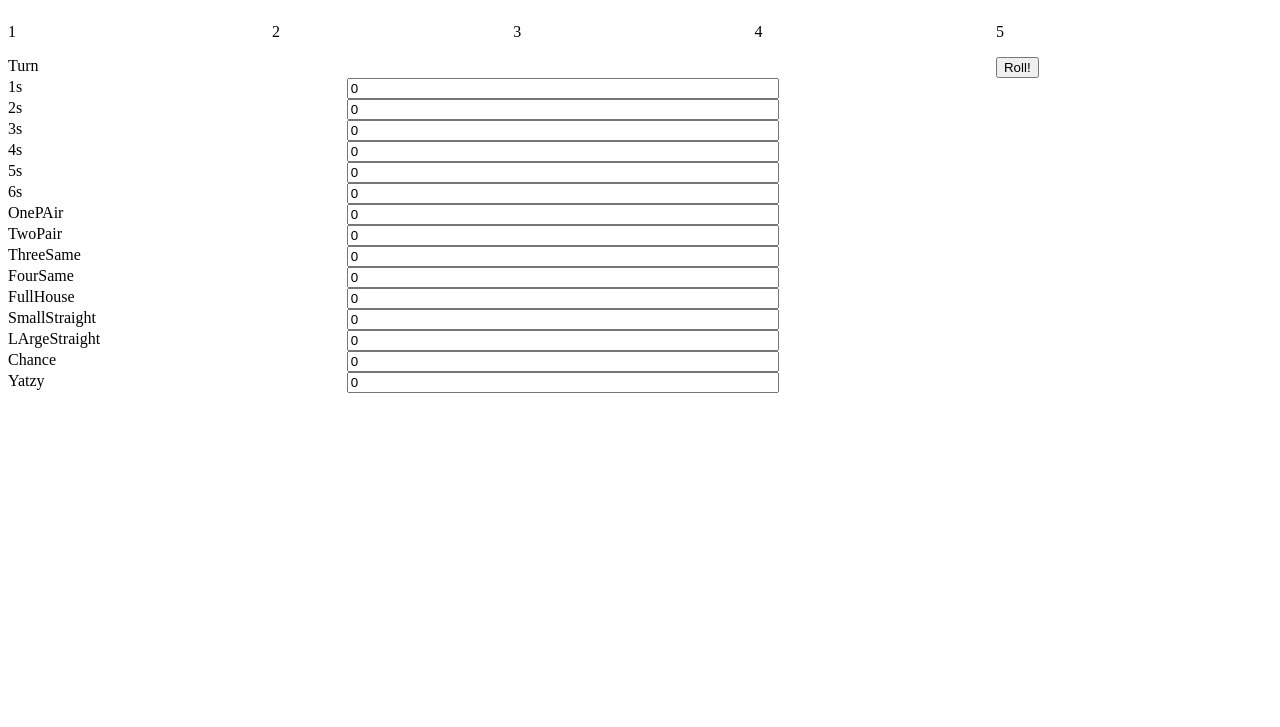
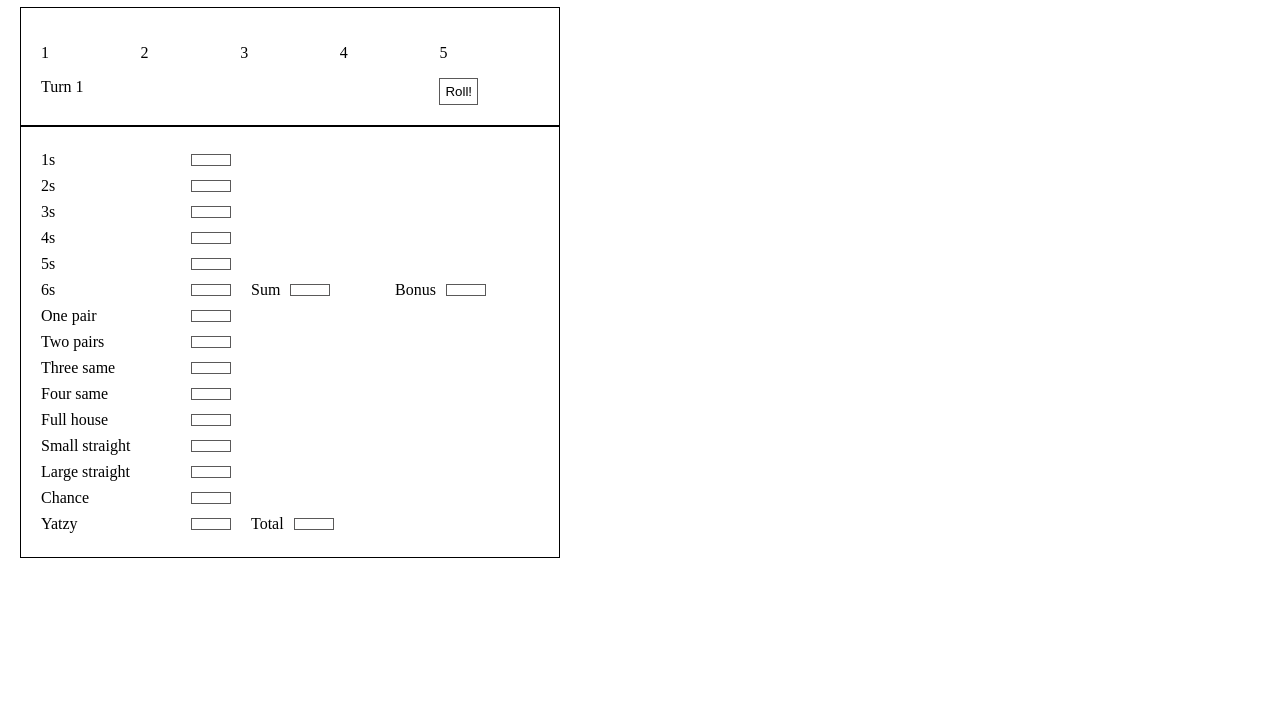
Before and after one commit to GustavFL2000/Yatzy_Js, a plain HTML site: page src/index.html in a window 1280 px wide. Shown: the part 73-800 px from the top of the page. Drawn offline with Linux system fonts and the light colour scheme.

Commit message:
lidt css

```diff
--- a/src/index.css
+++ b/src/index.css
@@ -1,27 +1,106 @@
-.terningFelt{
-display: grid;
-grid-template-rows: auto auto;
-grid-template-columns: auto auto auto auto auto;
+* {
+    box-sizing: border-box;
 }
 
-#rollKnap{
+body {
+    margin: 20px;
+}
+
+.terningFelt {
+    display: grid;
+    grid-template-rows: auto auto;
+    grid-template-columns: repeat(5, 1fr);
+
+    width: min(540px, 100%);
+    padding: 20px;
+    border: 1px solid black;
+}
+
+#rollKnap {
     grid-row: 2;
     grid-column: 5;
 }
 
+#rollKnap button {
+    border: 1px solid rgb(90, 89, 89);
+    background-color: white;
+    padding: 5px;
+}
+
+#rollKnap button:hover {
+    background-color: rgb(230, 229, 229);
+    border: 1px solid black;
+    cursor: pointer;
+}
+
+
 .scoreFelt {
     display: grid;
-    grid-template-columns: repeat(4, auto);
-    grid-template-rows: repeat(15, auto);
+    width: min(540px, 100%);
+    padding: 20px;
+    border: 1px solid black;
 }
 
-.scoreLabel {
+.scoreRow {
     display: grid;
-    grid-template-rows: repeat(15, auto);
-    grid-column: 1;
+    grid-template-columns: 150px 60px 1fr 1fr;
+    align-items: center;
+    margin: 4px 0;
 }
-.score{
-    display: grid;
-    grid-template-rows: repeat(15, auto);
-    grid-column: 2;
+
+
+.sum,
+.bonus,
+.total {
+    display: flex;
+    align-items: center;
+    gap: 10px;
 }
+
+.sum div,
+.bonus div,
+.total div {
+    border: 1px solid rgb(90, 89, 89);
+    padding: 5px;
+    width: 40px;
+    text-align: center;
+}
+
+.scoreView {
+    border: 1px solid rgb(90, 89, 89);
+    padding: 5px;
+    width: 40px;
+    text-align: center;
+    cursor: pointer;
+}
+
+.scoreView:hover {
+    border: 1px solid black;
+    background-color: rgb(230, 229, 229);
+    cursor: pointer;
+}
+
+@media (max-width: 600px) {
+
+    body {
+        margin: 10px;
+    }
+
+    .terningFelt,
+    .scoreFelt {
+        width: 100%;
+        padding: 10px;
+    }
+
+    .scoreRow {
+        grid-template-columns: 1fr 50px;
+    }
+
+    .scoreRow .sum,
+    .scoreRow .bonus,
+    .scoreRow .total {
+        grid-column: 1 / 3;
+        justify-content: flex-start;
+        margin-top: 5px;
+    }
+}
--- a/src/index.html
+++ b/src/index.html
@@ -3,7 +3,7 @@
 
 <head>
     <meta charset="UTF-8">
-    <meta name="viewport" content="width=device-width, initial-scale=1.0">
+    <meta name="viewport" content="width=device-width, initial-scale=1.">
 
     <link rel="stylesheet" href="index.css">
 
@@ -11,64 +11,135 @@
 </head>
 
 <body>
+
     <h1>Yatsy</h1>
+
     <div class="terningFelt">
+
         <div id="terning1">
             <p>1</p>
         </div>
+
         <div id="terning2">
             <p>2</p>
         </div>
+
         <div id="terning3">
             <p>3</p>
         </div>
+
         <div id="terning4">
             <p>4</p>
         </div>
+
         <div id="terning5">
             <p>5</p>
         </div>
 
-        <div id="turNummer"> <label>Turn</label> </div>
-        <div id="rollKnap"> <button>Roll!</button> </div>
+        <div id="turNummer">
+            <label>Turn 1</label>
+        </div>
+
+        <div id="rollKnap">
+            <button>Roll!</button>
+        </div>
+
     </div>
 
+
     <div class="scoreFelt">
-        <div class="scoreLabel">
+
+        <div class="scoreRow">
             <label>1s</label>
+            <div id="ones" class="scoreView"></div>
+        </div>
+
+        <div class="scoreRow">
             <label>2s</label>
+            <div id="twos" class="scoreView"></div>
+        </div>
+
+        <div class="scoreRow">
             <label>3s</label>
+            <div id="threes" class="scoreView"></div>
+        </div>
+
+        <div class="scoreRow">
             <label>4s</label>
+            <div id="fours" class="scoreView"></div>
+        </div>
+
+        <div class="scoreRow">
             <label>5s</label>
+            <div id="fives" class="scoreView"></div>
+        </div>
+
+        <div class="scoreRow">
             <label>6s</label>
-            <label>OnePAir</label>
-            <label>TwoPair</label>
-            <label>ThreeSame</label>
-            <label>FourSame</label>
-            <label>FullHouse</label>
-            <label>SmallStraight</label>
-            <label>LArgeStraight</label>
+            <div id="sixes" class="scoreView"></div>
+
+            <div class="sum">
+                <label>Sum</label>
+                <div id="sum"></div>
+            </div>
+
+            <div class="bonus">
+                <label>Bonus</label>
+                <div id="bonus"></div>
+            </div>
+        </div>
+
+
+        <div class="scoreRow">
+            <label>One pair</label>
+            <div id="onePair" class="scoreView"></div>
+        </div>
+
+        <div class="scoreRow">
+            <label>Two pairs</label>
+            <div id="twoPairs" class="scoreView"></div>
+        </div>
+
+        <div class="scoreRow">
+            <label>Three same</label>
+            <div id="threeSame" class="scoreView"></div>
+        </div>
+
+        <div class="scoreRow">
+            <label>Four same</label>
+            <div id="fourSame" class="scoreView"></div>
+        </div>
+
+        <div class="scoreRow">
+            <label>Full house</label>
+            <div id="fullHouse" class="scoreView"></div>
+        </div>
+
+        <div class="scoreRow">
+            <label>Small straight</label>
+            <div id="smallStraight" class="scoreView"></div>
+        </div>
+
+        <div class="scoreRow">
+            <label>Large straight</label>
+            <div id="largeStraight" class="scoreView"></div>
+        </div>
+
+        <div class="scoreRow">
             <label>Chance</label>
+            <div id="chance" class="scoreView"></div>
+        </div>
+
+        <div class="scoreRow">
             <label>Yatzy</label>
+            <div id="yatzy" class="scoreView"></div>
+
+            <div class="total">
+                <label>Total</label>
+                <div id="total"></div>
+            </div>
         </div>
-        <div class="score">
-            <input type="text" id="ones" value="0">
-            <input type="number" id="twos" value="0">
-            <input type="number" id="threes" value="0">
-            <input type="number" id="fours" value="0">
-            <input type="number" id="fives" value="0">
-            <input type="number" id="sixes" value="0">
 
-            <input type="number" id="onePair" value="0">
-            <input type="number" id="twoPairs" value="0">
-            <input type="number" id="threeSame" value="0">
-            <input type="number" id="fourSame" value="0">
-            <input type="number" id="fullHouse" value="0">
-            <input type="number" id="smallStraight" value="0">
-            <input type="number" id="largeStraight" value="0">
-            <input type="number" id="chance" value="0">
-            <input type="number" id="yatzy" value="0">
-        </div>
     </div>
 
 </body>
```
